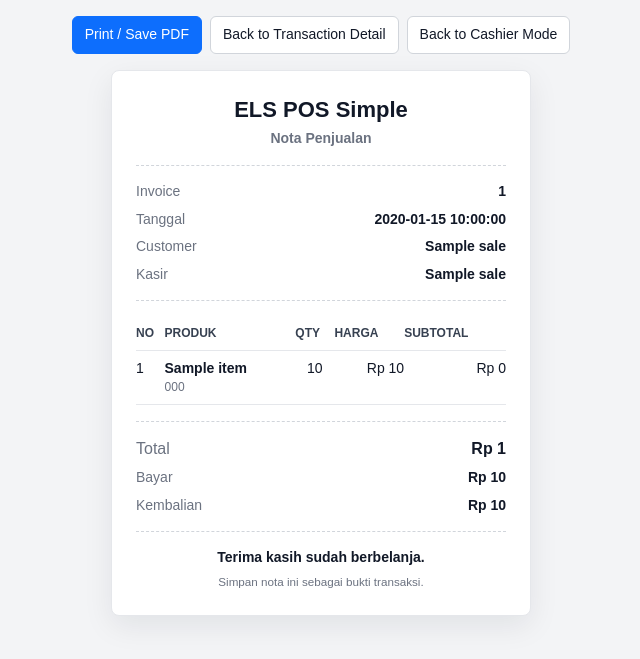
After one commit to Ragastra07/els-pos, a CodeIgniter 4 app: the page made by app/Views/sales/receipt.php in a window 1280 px wide. The commit adds this page. Shown: the top 659 px of the page, without its empty margins (319-959 px from the left). Run offline with PHP 8.4 and a stand-in for CodeIgniter, Linux system fonts and the light colour scheme; the template is opened without the code that fills it: most values are stand-ins (such as "Sample title", 1, 10 or a date in 2020); some libraries are stand-ins or nearby versions.

Commit message:
Menambahkan fitur print nota

```diff
--- a/app/Config/Routes.php
+++ b/app/Config/Routes.php
@@ -27,6 +27,7 @@ $routes->group('', ['filter' => 'auth'], static function ($routes) {
     $routes->get('/sales/cashier', 'SaleController::cashier');
     $routes->get('/sales/create', 'SaleController::create');
     $routes->post('/sales/store', 'SaleController::store');
+    $routes->get('/sales/receipt/(:num)', 'SaleController::receipt/$1');
     // Route to show details of a specific sale by its ID. request parameter (:num) is used to capture the sale ID from the URL.
     $routes->get('/sales/show/(:num)', 'SaleController::show/$1');
 });
--- /dev/null
+++ b/app/Views/sales/receipt.php
@@ -0,0 +1,99 @@
+<!doctype html>
+<html lang="id">
+<head>
+    <meta charset="UTF-8">
+    <title><?php echo esc($title ?? 'Nota Penjualan') ?></title>
+    <meta name="viewport" content="width=device-width, initial-scale=1">
+    <link rel="stylesheet" href="<?php echo base_url('assets/css/receipt.css') ?>">
+</head>
+<body>
+<div class="receipt-actions">
+    <button type="button" onclick="window.print()">Print / Save PDF</button>
+    <a href="<?php echo base_url('/sales/show/' . $sale['id']) ?>">Back to Transaction Detail</a>
+    <a href="<?php echo base_url('/sales/cashier') ?>">Back to Cashier Mode</a>
+</div>
+
+<main class="receipt">
+    <header class="receipt-header">
+        <h1>ELS POS Simple</h1>
+        <p>Nota Penjualan</p>
+    </header>
+
+    <section class="receipt-meta">
+        <div>
+            <span>Invoice</span>
+            <strong><?php echo esc($sale['invoice_number']) ?></strong>
+        </div>
+        <div>
+            <span>Tanggal</span>
+            <strong><?php echo esc($sale['sale_date']) ?></strong>
+        </div>
+        <div>
+            <span>Customer</span>
+            <strong><?php echo esc($sale['customer_name']) ?></strong>
+        </div>
+        <div>
+            <span>Kasir</span>
+            <strong><?php echo esc($sale['cashier_name']) ?></strong>
+        </div>
+    </section>
+
+    <table class="receipt-table">
+        <thead>
+            <tr>
+                <th>No</th>
+                <th>Produk</th>
+                <th class="text-center">Qty</th>
+                <th class="text-end">Harga</th>
+                <th class="text-end">Subtotal</th>
+            </tr>
+        </thead>
+        <tbody>
+            <?php if (! empty($items)): ?>
+                <?php $no = 1; ?>
+                <?php foreach ($items as $item): ?>
+                    <tr>
+                        <td><?php echo $no++ ?></td>
+                        <td>
+                            <strong><?php echo esc($item['product_name']) ?></strong>
+                            <span><?php echo esc($item['product_code']) ?></span>
+                        </td>
+                        <td class="text-center"><?php echo esc($item['qty']) ?></td>
+                        <td class="text-end">
+                            Rp <?php echo number_format((float) $item['price'], 0, ',', '.') ?>
+                        </td>
+                        <td class="text-end">
+                            Rp <?php echo number_format((float) $item['subtotal'], 0, ',', '.') ?>
+                        </td>
+                    </tr>
+                <?php endforeach; ?>
+            <?php else: ?>
+                <tr>
+                    <td colspan="5" class="text-center">Tidak ada item transaksi.</td>
+                </tr>
+            <?php endif; ?>
+        </tbody>
+    </table>
+
+    <section class="receipt-summary">
+        <div>
+            <span>Total</span>
+            <strong>Rp <?php echo number_format((float) $sale['total_amount'], 0, ',', '.') ?></strong>
+        </div>
+        <div>
+            <span>Bayar</span>
+            <strong>Rp <?php echo number_format((float) $sale['paid_amount'], 0, ',', '.') ?></strong>
+        </div>
+        <div>
+            <span>Kembalian</span>
+            <strong>Rp <?php echo number_format((float) $sale['change_amount'], 0, ',', '.') ?></strong>
+        </div>
+    </section>
+
+    <footer class="receipt-footer">
+        <p>Terima kasih sudah berbelanja.</p>
+        <small>Simpan nota ini sebagai bukti transaksi.</small>
+    </footer>
+</main>
+</body>
+</html>
```
Also changed, not shown: app/Controllers/SaleController.php (+30 -0 lines), app/Views/sales/show.php (+12 -3 lines), public/assets/css/receipt.css (added).
